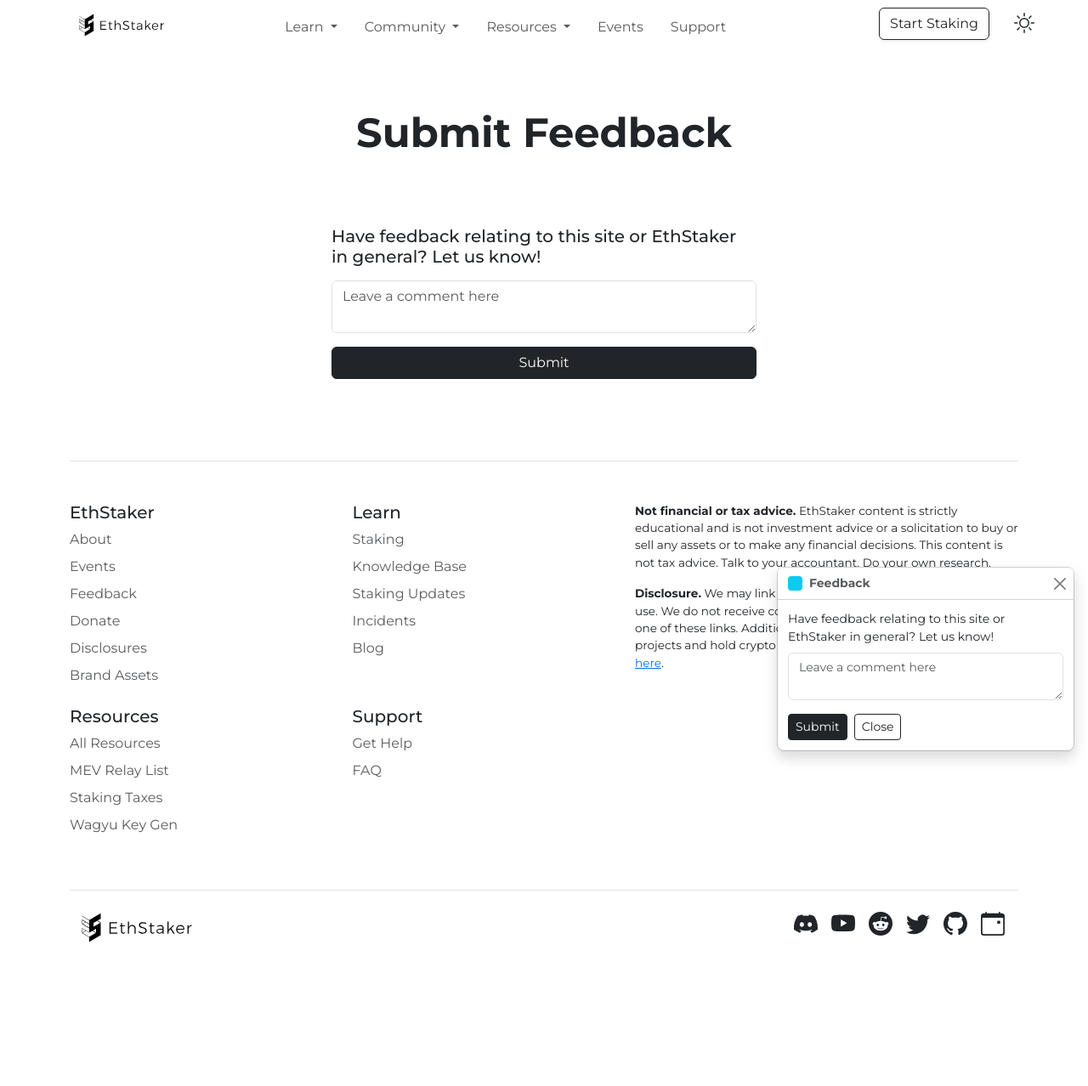
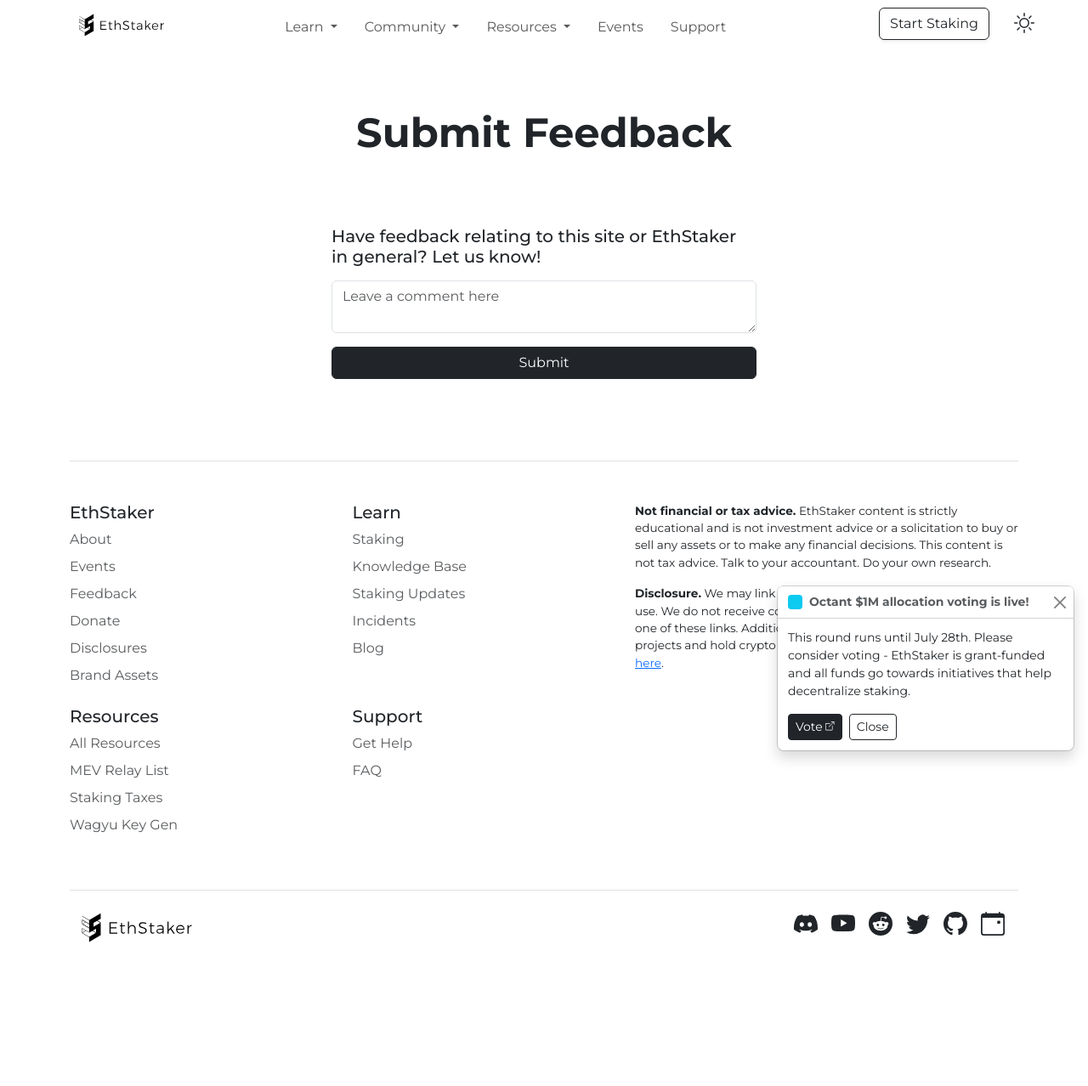
Before and after one commit to eth-educators/website, a Jekyll site: the page built from feedback.md, in a window 1280 px wide. Shown: the whole page at 85% size. Built offline with Jekyll 4.4.1, drawn with Linux system fonts in a browser that asks for light colours.

Commit message:
add octant toast

```diff
--- a/_config.yml
+++ b/_config.yml
@@ -46,13 +46,13 @@
 
 # Toast
 enable_toast: true
-toast_msg_id: 4 # must increment when creating a new message
-toast_title: EthStaker’s CLR Fund grant is live!
-toast_msg: This round runs until July 17th. Please consider donating - EthStaker is grant-funded and all funds go towards initiatives that help decentralize staking. # Best when under 200 characters
-toast_link: https://clr.fund/#/projects/0x968ae0b1824bcae833efdc68a7cfa726a310a778743c159845593d853dbb6305 # Optional, leave blank to omit
-toast_link_text: Donate
-# July 17th, 22:00:00 GMT+0
-toast_expiration: 1689631252 # epoch time in seconds
+toast_msg_id: 5 # must increment when creating a new message
+toast_title: Octant $1M allocation voting is live!
+toast_msg: This round runs until July 28th. Please consider voting - EthStaker is grant-funded and all funds go towards initiatives that help decentralize staking. # Best when under 200 characters
+toast_link: https://snapshot.org/#/octantapp.eth/proposal/0x5bc938e62134d4b5532d525aa2bdf06c7677d74d2fc9d7ba3ebb0539238068a5 # Optional, leave blank to omit
+toast_link_text: Vote
+# July 28, 1:00:00 GMT+0
+toast_expiration: 1690506000 # epoch time in seconds
 
 # Feedback Toast
 enable_feedback_toast: true
```
